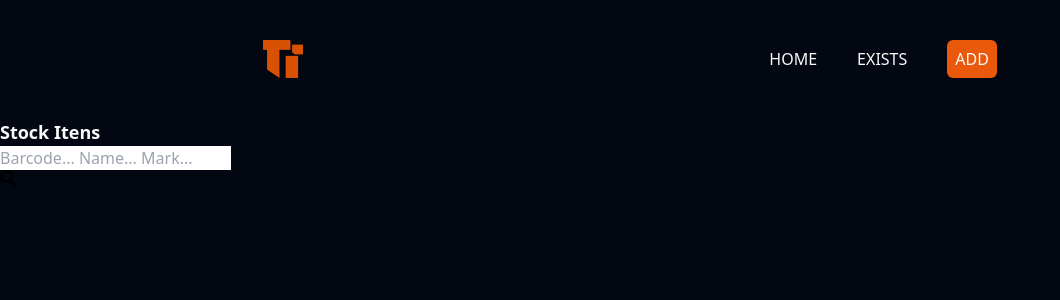
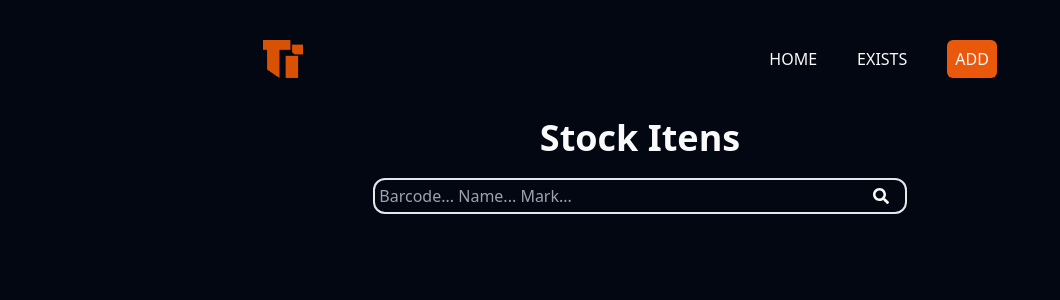
Before and after one commit to Frasato/StockManagerTI, a React (Vite) app: page / in a window 1280 px wide. Shown: the top 300 px of the page, without its empty margins (0-1060 px from the left). Built offline with nearby package versions, Linux system fonts and the light colour scheme.

Commit message:
Create styles

```diff
--- a/src/Components/Search/Search.tsx
+++ b/src/Components/Search/Search.tsx
@@ -2,11 +2,11 @@ import { FaSearch } from "react-icons/fa";
 
 const Search = () =>{
     return(
-        <section>
-            <h1 className="text-lg text-neutral-50 font-bold">Stock Itens</h1>
-            <div>
-                <input type="text" placeholder="Barcode... Name... Mark..."/>
-                <FaSearch />
+        <section className="flex flex-col justify-center items-center">
+            <h1 className="text-4xl text-neutral-50 font-bold mb-5">Stock Itens</h1>
+            <div className="flex items-center justify-between border-2 rounded-xl w-5/12 p-1">
+                <input type="text" placeholder="Barcode... Name... Mark..." className="bg-transparent w-11/12 focus:outline-none text-neutral-50"/>
+                <FaSearch className="text-neutral-50 mx-3 hover:cursor-pointer hover:text-orange-600"/>
             </div>
         </section>
     )
```
